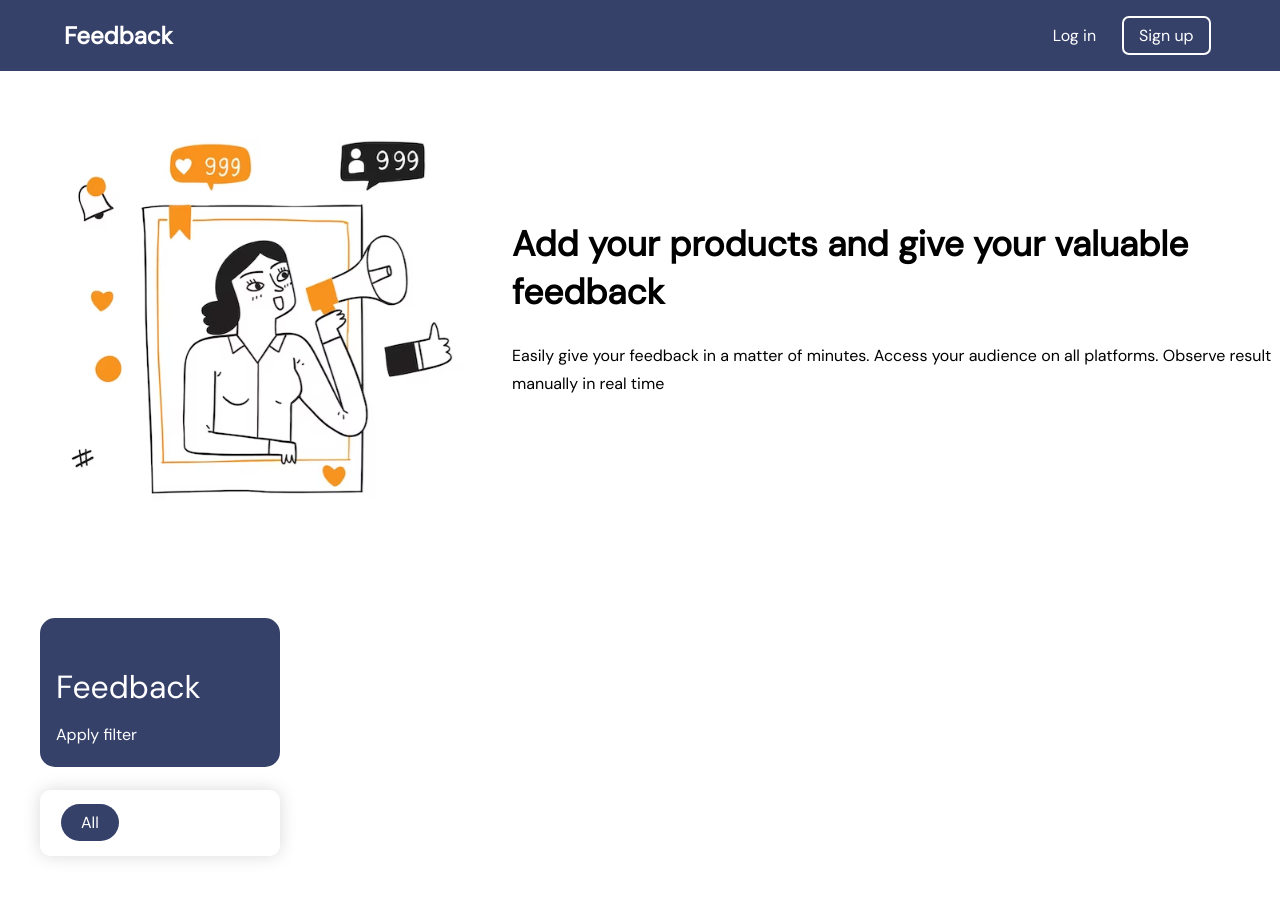
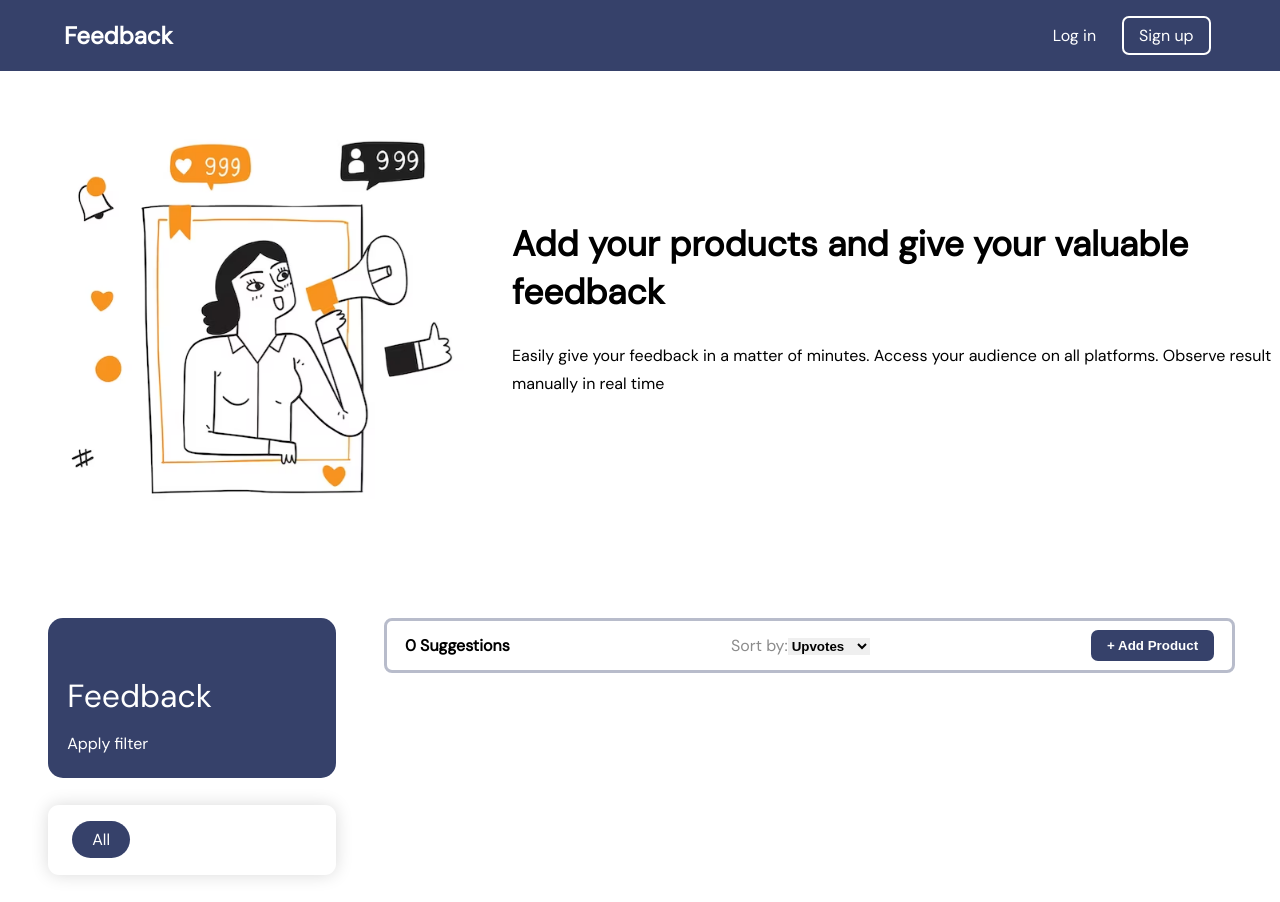
Before and after one commit to RitikJ06/Feedback-Platform, a React app in the folder client/: page / in a window 1280 px wide. Before the commit the page ends 878 px from the top, so only its background shows below. Built offline with nearby package versions, Linux system fonts and the light colour scheme; no server answers.

Commit message:
Status Bar Added

```diff
--- a/client/src/components/Main/Main.css
+++ b/client/src/components/Main/Main.css
@@ -2,12 +2,13 @@
     display: flex;
     margin-top: 5%;
     box-sizing: border-box;
+    justify-content: space-between;
 }
 .filterWrapper{
     display: flex;
     flex-direction: column;
     align-items: center;
-    width: 25%;
+    width: 30%;
 }
 .filterHeading{
     width: 75%;
@@ -44,3 +45,8 @@
     background: #36416A;
     color: white;
 }
+
+.productSection{
+    width: 70%;
+
+}
--- a/client/src/components/Main/Main.jsx
+++ b/client/src/components/Main/Main.jsx
@@ -1,63 +1,86 @@
-import React from 'react'
-import './Main.css'
-import axios from 'axios'
-import NavBar from './navBar/NavBar'
-import HeroSection from './heroSection/HeroSection'
+import React from "react";
+import "./Main.css";
+import axios from "axios";
+import NavBar from "./navBar/NavBar";
+import HeroSection from "./heroSection/HeroSection";
+import StatusBar from "./statusBar/StatusBar";
 
-import { useState, useEffect } from 'react'
+import { useState, useEffect } from "react";
 
 export default function Main() {
-  const [filters, setFilters] = useState(new Set(['All']));
+  const [isDesktop, setDesktop] = useState(window.innerWidth > 650);
+  const updateMedia = () => {
+    setDesktop(window.innerWidth > 650);
+  };
+
+  const [filters, setFilters] = useState(new Set(["All"]));
   const [filterBy, setFilterBy] = useState("All");
 
   const [productCount, setProductCount] = useState(0);
 
-  useEffect( () => {
-    const fetchData = async() => {
-
-      try{
-        const res = await axios.get('http://localhost:8000/api/products')
-        let all_filters= new Set()
-        res.data.map((item) => {item.category.map((cate) => {
-          all_filters = all_filters.add(cate)
-        }) })
-        all_filters = new Set([...filters, ...all_filters])
-        setFilters(all_filters)
-        console.log(all_filters)
-        setProductCount(all_filters.size)
-    }
-    catch{
-      console.log('Someting went wrong!')
-    }
-   }
-   fetchData();
-  }, [])
-
-
+  useEffect(() => {
+    const fetchData = async () => {
+      try {
+        const res = await axios.get("http://localhost:8000/api/products");
+        let all_filters = new Set();
+        res.data.map((item) => {
+          item.category.map((cate) => {
+            all_filters = all_filters.add(cate);
+          });
+        });
+        all_filters = new Set([...filters, ...all_filters]);
+        setFilters(all_filters);
+        setProductCount(res.data.length);
+      } catch {
+        console.log("Someting went wrong!");
+      }
+    };
+    fetchData();
+    window.addEventListener("resize", updateMedia);
+    return () => window.removeEventListener("resize", updateMedia);
+  }, []);
 
   return (
     <>
-      <NavBar/>
-      <HeroSection/>
+      <NavBar />
+      <HeroSection />
 
-       <div className='productSectionWrapper'>
-        <div className='filterWrapper'>
-          <div className='filterHeading'>
+      <div className="productSectionWrapper">
+        <div className="filterWrapper">
+          {isDesktop &&
+            <div className="filterHeading">
             <h1>Feedback</h1>
             <p>Apply filter</p>
           </div>
-          <div className='filterButtonsWrapper'>
+          }
+          {!isDesktop && <StatusBar productCount={productCount} isDesktop={isDesktop}/>
+          }
+
+          <div className="filterButtonsWrapper">
             {[...filters].map((filter) => {
-              return <span className={filter === filterBy ? 'filterButton selectedFilter' : 'filterButton'} onClick={() => setFilterBy(filter)}>{filter}</span>
+              return (
+                <span
+                  className={
+                    filter === filterBy
+                      ? "filterButton selectedFilter"
+                      : "filterButton"
+                  }
+                  onClick={() => setFilterBy(filter)}
+                >
+                  {filter}
+                </span>
+              );
             })}
           </div>
-        </div>
-
-        <div className='productSection'>
 
         </div>
 
-       </div>
+        <div className="productSection">
+          {isDesktop &&
+            <StatusBar productCount={productCount} isDesktop={isDesktop}/>
+          }
+        </div>
+      </div>
     </>
-  )
+  );
 }
--- /dev/null
+++ b/client/src/components/Main/statusBar/StatusBar.css
@@ -0,0 +1,38 @@
+.statusBarWrapper{
+    display: flex;
+    justify-content: space-between;
+    align-items: center;
+    width: 95%;
+    box-sizing: border-box;
+    border: 3px solid #36416A59;
+    padding: 1% 2%;
+    border-radius: 8px;
+}
+.suggestionsCount{
+    font-weight: 700;
+    color: black;
+}
+.sortSelectionWrapper{
+    display: inline-block;
+}
+.sortBy{
+    color: #8B8B8B;
+}
+.sortSelector{
+    color: black;
+    font-weight: 700;
+    border: none;
+}
+.sortSelector:focus{
+    outline: none;
+    border:none;
+}
+.addProductButton{
+    background: #36416A;
+    color: white;
+    font-weight: 600;
+    padding: 1% 2%;
+    border: none;
+    border-radius: 7px;
+    box-sizing: border-box;
+}
--- /dev/null
+++ b/client/src/components/Main/statusBar/StatusBar.jsx
@@ -0,0 +1,18 @@
+import React from "react";
+import "./StatusBar.css";
+
+export default function StatusBar(props) {
+  return (
+    <div className="statusBarWrapper">
+      <span className="suggestionsCount">{props.productCount} Suggestions</span>
+      <div className="sortSelectionWrapper">
+        {props.isDesktop && <span className="sortBy">Sort by:</span>}
+        <select className="sortSelector">
+          <option value="upvotes">Upvotes</option>
+          <option value="comment">Comment</option>
+        </select>
+      </div>
+      <button className="addProductButton">+ Add Product</button>
+    </div>
+  );
+}
--- a/client/src/components/common/loginForm/LoginForm.jsx
+++ b/client/src/components/common/loginForm/LoginForm.jsx
@@ -8,9 +8,6 @@ import emailIcon from "./../../../images/email_icon.svg";
 import passIcon from "./../../../images/password_icon.svg";
 
 import SignupForm from "../SignupForm/SignupForm"
-// const dotenv = require("dotenv");
-// dotenv.config();
-
 
 export default function LoginForm(props) {
   const emailRef = useRef();
```
